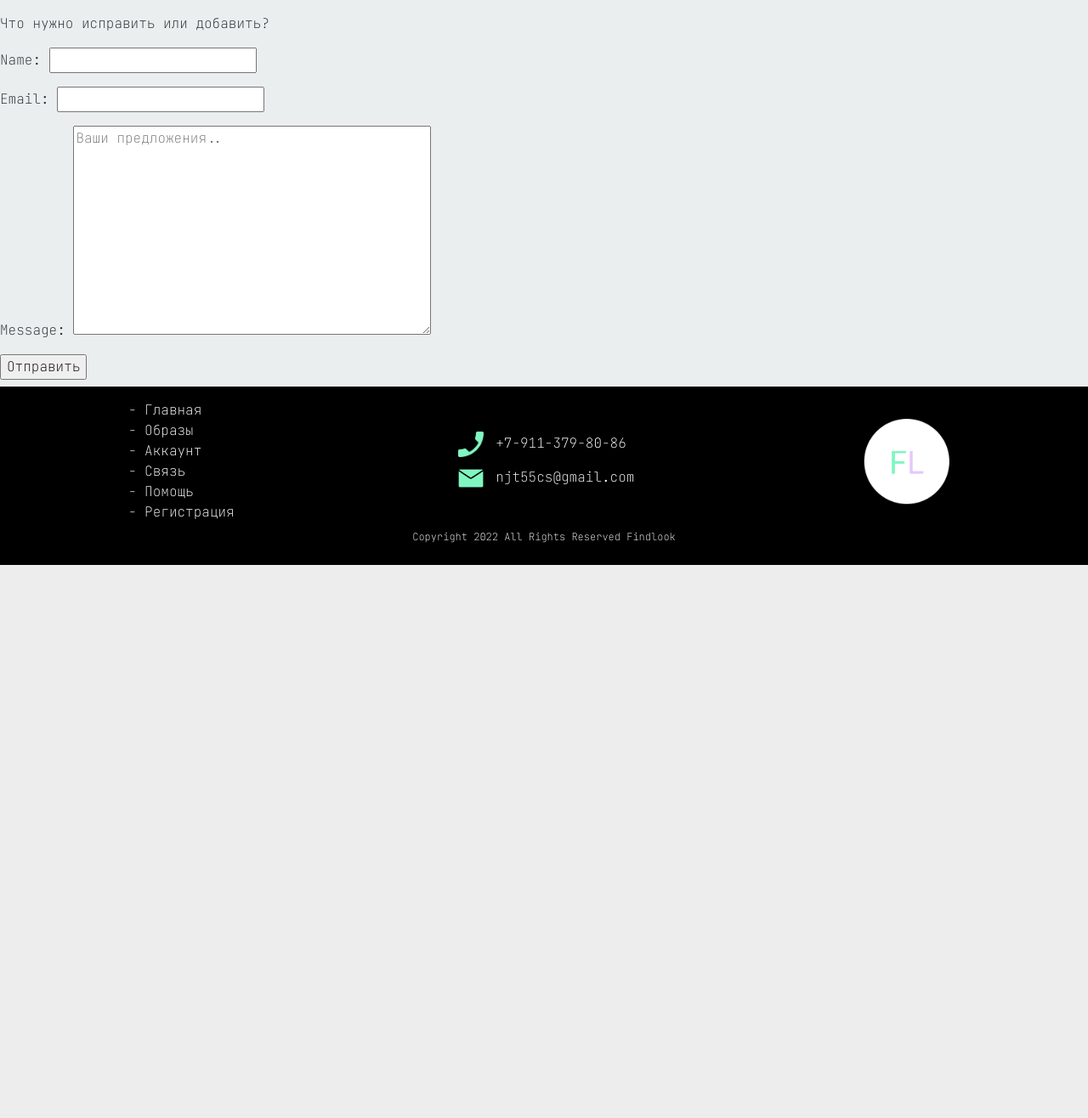
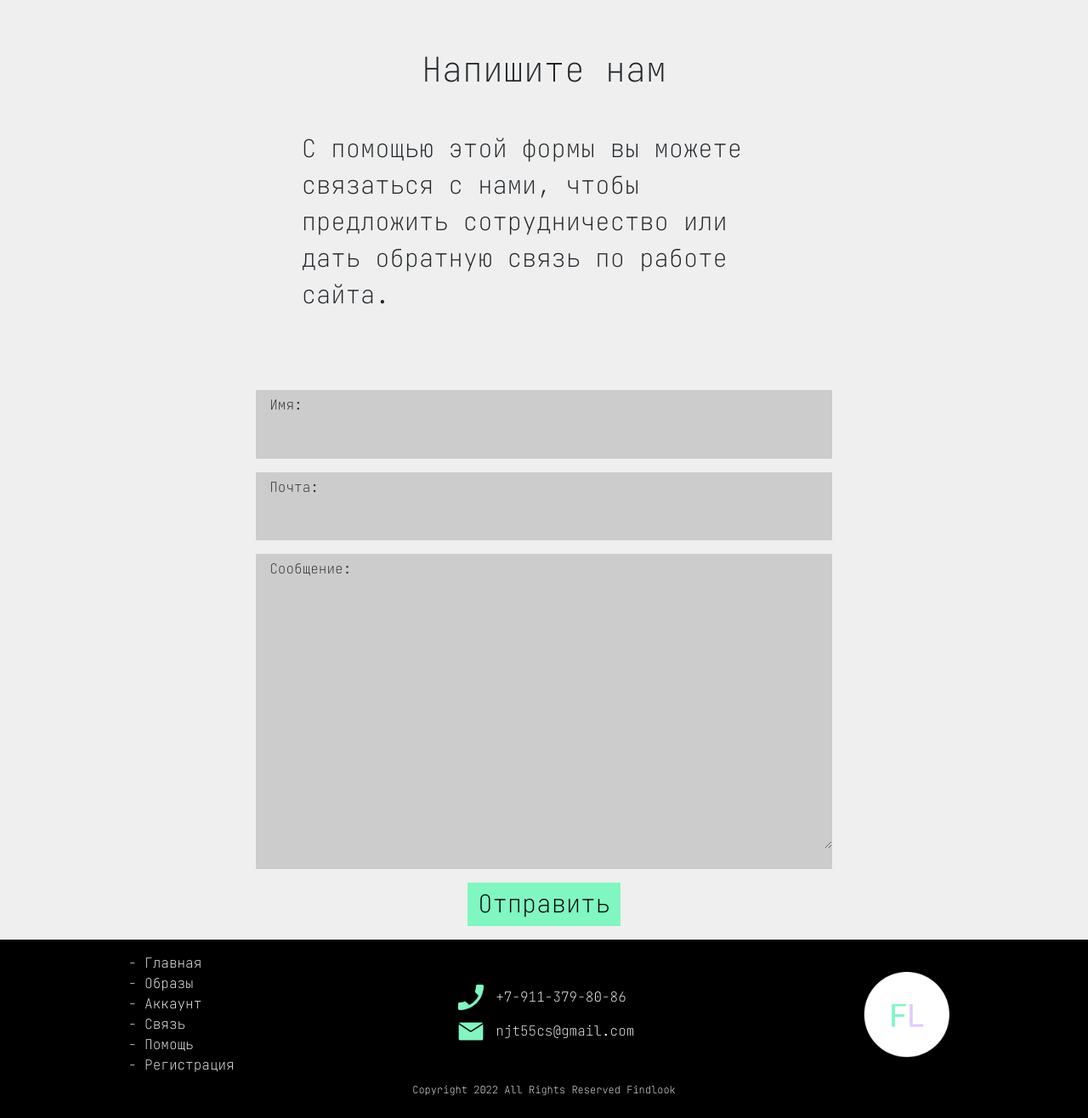
Before and after one commit to nylinary/findlook, a Django app: page /suggestion in a window 1280 px wide. Shown: the part 135-1451 px from the top of the page at 85% size. Before the commit the page ends 800 px from the top, so only its background shows below. Run offline with Django 4.2, Linux system fonts and the light colour scheme; parts of the project's set-up code (start-up, migrations or seed data) failed here and were passed over.

Commit message:
Almost completed suggestion page, need to rewrite some js and css for js elements

```diff
--- a/findlook_project/main/forms.py
+++ b/findlook_project/main/forms.py
@@ -7,17 +7,22 @@ from .models import UserSuggested, UserProfileInfo
 from django.contrib.auth.models import User
 
 def check_if_gmail(value):
-    if value.split('@')[1] != 'gmail.com':
-        raise forms.ValidationError("Only google mail.")
+    try:
+        if value.split('@')[1] != 'gmail.com':
+            raise forms.ValidationError("Only google mail.")
+    except Exception:
+        raise forms.ValidationError("Enter email")
 
 class SuggestionForm(forms.ModelForm):
-    name = forms.CharField(required=False)
-    email = forms.EmailField(validators=[check_if_gmail])
-    message = forms.CharField(widget=forms.Textarea(
-            attrs={'placeholder': 'Ваши предложения..'}))
+    name = forms.CharField(label='Имя', required=False, widget=forms.TextInput(attrs={'class': 'TextInput NameInput pl-1'}))
+    email = forms.EmailField(label='Почта', validators=[check_if_gmail],
+                             widget=forms.TextInput(attrs={'class':'TextInput EmailInput pl-1'}))
+    message = forms.CharField(label='Сообщение', widget=forms.Textarea(
+            attrs={'class': 'TextInput TextareaInput pl-1'}))
+
     botcatcher = forms.CharField(required=False,
                                  widget=forms.HiddenInput,
-                                 validators=[validators.MaxLengthValidator(0)])
+                                 validators=[validators.MaxLengthValidator(0)]),
     class Meta:
         model = UserSuggested
         fields = '__all__'
--- a/findlook_project/main/templates/main/about.html
+++ b/findlook_project/main/templates/main/about.html
@@ -3,7 +3,7 @@
 {% load static %}
 <link rel="stylesheet" type="text/css" href="{% static 'css/about.css' %}">
 <div class="Wrapper">
-    <div class="row ab-Wrapper_Pink pd-2">
+    <div class="row ab-Wrapper_Pink p-2">
         <div class="col-xs-12 col-sm-4">
             <div class="ab-ImageDiv">
                 <img class="ab-Image" src="{% static 'images/about_images/About1.jpg' %}" alt="">
@@ -73,7 +73,7 @@
             </div>
         </div>
     </div>
-    <div class="row ab-Wrapper_White pd-2">
+    <div class="row ab-Wrapper_White p-2">
         <div class="col-xs-12 col-sm-8 d-flex align-items-center">
             <div class="ab-Text-pdl">
                 <h1>Шаг 3 - Создавай свои образы!</h1>
@@ -82,7 +82,7 @@
                      походами по магазинам. Вперёд!
                 </p>
                 <form class="StartForm mt-2" method="get" action="{% url 'closet:index' %}">
-                    <input class="StartButton" type="submit" value="Начать" />
+                    <input class="SubmitButton" type="submit" value="Начать" />
                 </form>
             </div>
         </div>
--- a/findlook_project/main/templates/main/suggestion.html
+++ b/findlook_project/main/templates/main/suggestion.html
@@ -2,14 +2,33 @@
 {% extends 'main/base.html' %}
   {% block body_block %}
     {% load static %}
-        <script src="{% static 'js/suggestion.js' %}"></script>
-            <p id="warning"></p>
-            <p id="creditals-hint">
-                Что нужно исправить или добавить?
-            </p>
-            <form method="POST">
-                {{suggestion_form.as_p}}
-                {% csrf_token %}
-                <input type="submit" class="send-btn" value="Отправить">
-            </form>
+    <script src="{% static 'js/suggestion.js' %}"></script>
+    <link rel="stylesheet" href="{% static 'css/suggestion.css' %}">
+    <div id="sg-Wrapper" class="Wrapper sg-Wrapper">
+        <div class="row sg-Wrapper_Text p-2">
+            <div class="col-xs-12 d-flex flex-column justify-content-center align-items-center">
+                <div class="sg-TextDiv d-flex flex-column align-items-center">
+                    <h1>Напишите нам</h1>
+                    <p class="sg-TextParagraph">
+                        С помощью этой формы вы можете связаться с нами,
+                        чтобы предложить сотрудни<wbr>чество или дать обратную связь по работе сайта.
+                    </p>
+                </div>
+            </div>
+        </div>
+        <div class="row sg-Wrapper_Form pb-1">
+            <div class="col-xs-12 d-flex flex-column align-items-center">
+                <div class="sg-TextDiv">
+                    <p id="WarningMessage" class="sg-TextParagraph"></p>
+                </div>
+                <div class="sg-FormDiv d-flex flex-column align-items-center justify-content-center">
+                    <form id="sg-Form" class="BasicForm sg-Form" method="POST">
+                    {{suggestion_form.as_p}}
+                    {% csrf_token %}
+                    <input type="submit" class="sg-SubmitButton SubmitButton" value="Отправить">
+                    </form>
+                </div>
+            </div>
+        </div>
+    </div>
   {% endblock %}
--- a/findlook_project/static/css/base.css
+++ b/findlook_project/static/css/base.css
@@ -2,12 +2,28 @@
 
 /* Utility Styles */
 
-.pd-2 {
+/* Padding styles */
+.p-2 {
 	padding: 2em!important;
 }
- .mt-2 {
+.pt-2 {
+	padding-top: 2em!important;
+}
+.pb-1 {
+	padding-bottom: 1rem!important;
+}
+.pb-2 {
+	padding-bottom: 2rem!important;
+}
+.pl-1 {
+	padding-left: 1rem!important;
+}
+
+/* Margin syles */
+.mt-2 {
 	 margin-top: 2em!important;
  }
+
 
 /* ---------------------- */
 
@@ -22,7 +38,6 @@ html, body {
  {
 	padding: 0!important;
 	height: 100%;
-	/* overflow-x: hidden; */
 	display: flex;
 	flex-direction: column;
 }
@@ -34,10 +49,6 @@ html, body {
 .Wrapper {
 	height: 100%;
 	width: 100%;
-    /* display: flex;
-    flex-direction: column;
-    align-items: stretch;
-    justify-content: space-around; */
     font-size: 1.8rem;
 }
 
@@ -78,6 +89,39 @@ nav.navbar {
 }
 
 /* -------------------------------- */
+
+/* Form styles */
+.BasicForm {
+    display: flex;
+    flex-direction: column;
+    align-items: stretch;
+}
+
+/* -------------------------------- */
+
+/* Text styles */
+.TextInput {
+	width: 100%;
+    margin-bottom: 1rem;
+    background-color: #cccccc;
+    outline: none;
+    border: none;
+}
+/* ---------------------------------- */
+
+/* Button styles */
+
+.SubmitButton {
+    background-color: #80F6C1;
+    border: none;
+    padding: 0.25rem 0.75rem;
+}
+
+.SubmitButton:hover {
+    background-color: #E3C8FD;
+}
+
+/* ---------------------------------------- */
 
 /* Logo styles. */
 div.logo {
--- /dev/null
+++ b/findlook_project/static/css/suggestion.css
@@ -0,0 +1,48 @@
+/* Wrapper styles */
+.sg-Wrapper_Text, .sg-Wrapper_Form {
+    background-color: #EFEFEF;
+}
+/* ------------------------------- */
+
+.sg-TextParagraph { /* To make p not take whole width */
+
+    width: 50%;
+}
+
+.sg-FormDiv > form > p > label { /* Django label styling */
+    font-size: 1rem;
+    padding-left: 1rem;
+}
+
+.sg-FormDiv > form > p { /* Django paragraph styling */
+    background-color: #cccccc;
+    font-size: 1.3rem;
+}
+
+
+.sg-SubmitButton { /* Additional class to general submit button component */
+    align-self: center;
+}
+
+
+/* Styles for smaller screens */
+@media (max-width: 991.98px) and (min-width: 576px) {
+    .sg-Wrapper {
+        font-size: 1.4rem;
+    }
+}
+
+@media (max-width: 575.98px) {
+    .sg-Wrapper {
+        font-size: 1rem;
+    }
+
+    .sg-Wrapper_Form, .sg-Wrapper_Text { /* Remove padding to make text fill whole avaliable width*/
+        padding: 1em 0!important;
+    }
+    .sg-TextParagraph { /* Make text take up whole width of parent div */
+        width: inherit;
+    }
+
+}
+/* -------------------------------- */
--- a/findlook_project/static/js/suggestion.js
+++ b/findlook_project/static/js/suggestion.js
@@ -12,7 +12,7 @@ document.addEventListener("DOMContentLoaded", function(){
             body: new FormData(document.querySelector("form"))
         })
         let response_json = await response.json();
-        let container = document.querySelector("div[class=container]");
+        let container = document.getElementById("sg-Wrapper");
         if (response_json.success){
             container.innerHTML='';
             container.appendChild(createPItem("Ваш отзыв отправлен!"));
@@ -21,7 +21,7 @@ document.addEventListener("DOMContentLoaded", function(){
             })
         }
         else {
-            let warning = document.querySelector("p[id=warning]");
+            let warning = document.getElementById("WarningMessage");
             warning.style.color = "red";
             warning.textContent = "Некорректные данные!";
         }
```
Also changed, not shown: findlook_project/static/css/about.css (+1 -11 lines), findlook_project/db.sqlite3.
